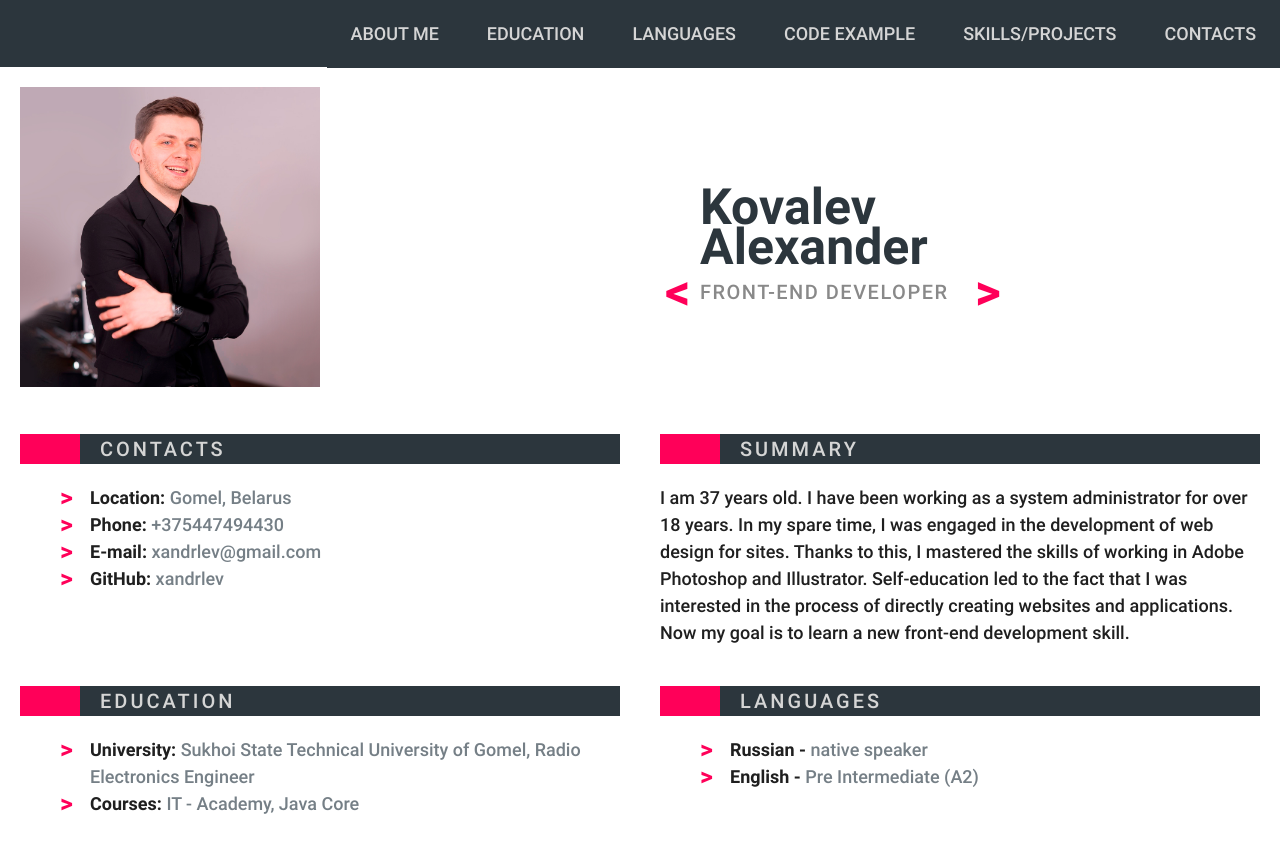
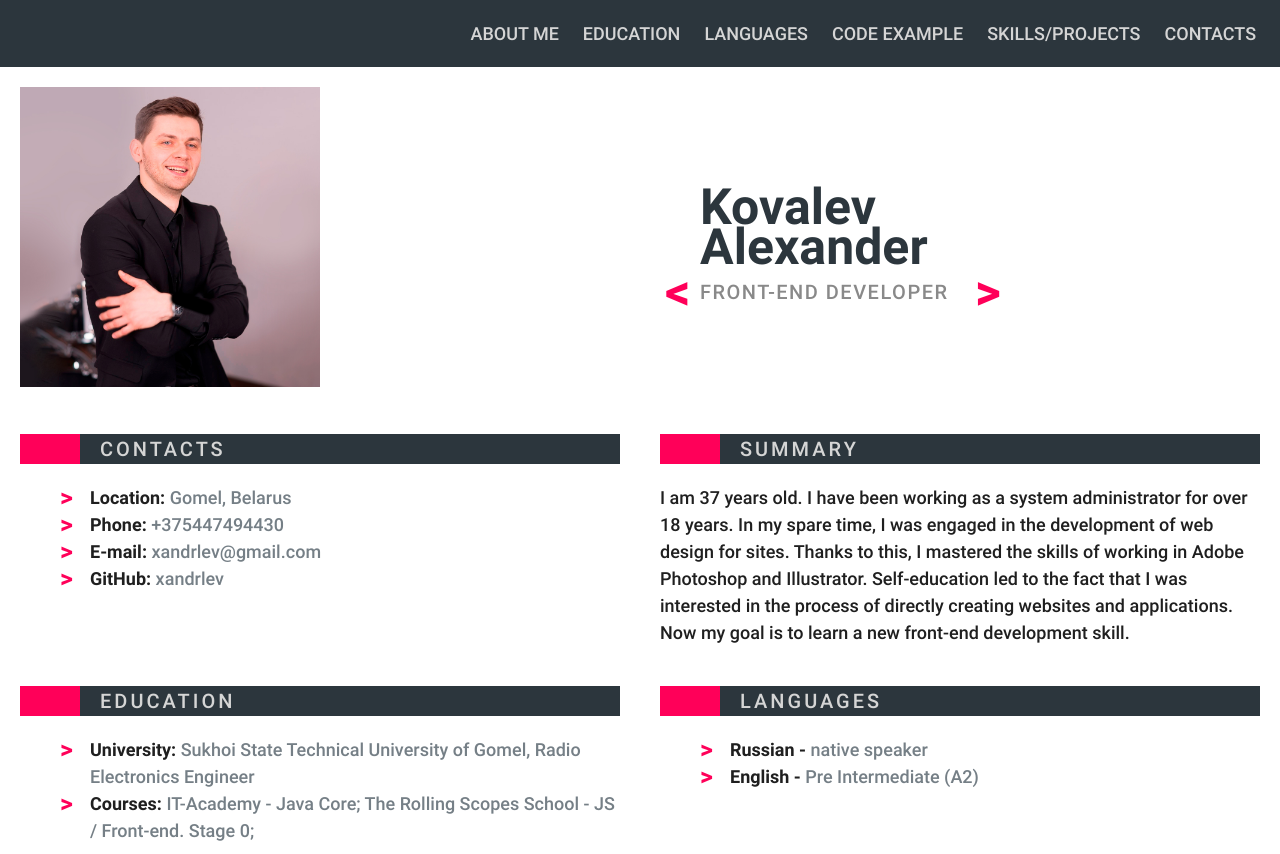
Before and after one commit to xandrlev/rsschool-cv, a plain HTML site: page index.html in a window 1280 px wide. Shown: the top 854 px of the page. Drawn offline with Linux system fonts and the light colour scheme; files whose address does not match are found by name.

Commit message:
feat: update project

```diff
--- a/css/style.css
+++ b/css/style.css
@@ -65,7 +65,7 @@ body {
 }
 
 .nav__link {
-  padding: 24px;
+  padding-right: 24px;
   text-decoration: none;
   color: #d5d5d5;
   background-color: #2c363d;
--- a/index.html
+++ b/index.html
@@ -87,7 +87,7 @@
                     </li>
                     <li class="section__item">
                         <span>Courses:</span>
-                        IT - Academy, Java Core
+                        IT-Academy - Java Core; The Rolling Scopes School - JS / Front-end. Stage 0;
                     </li>
                 </ul>
             </section>
```
